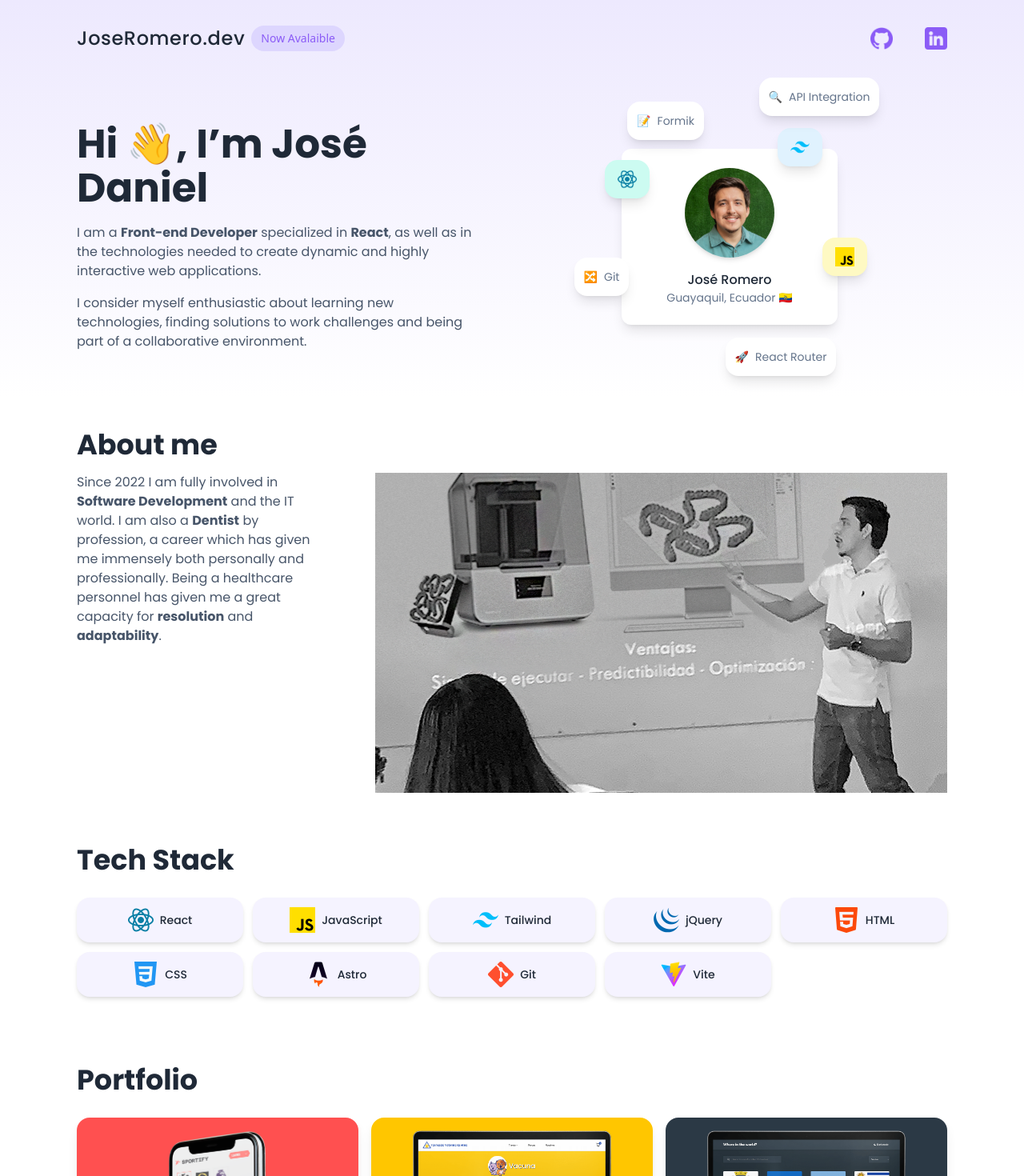
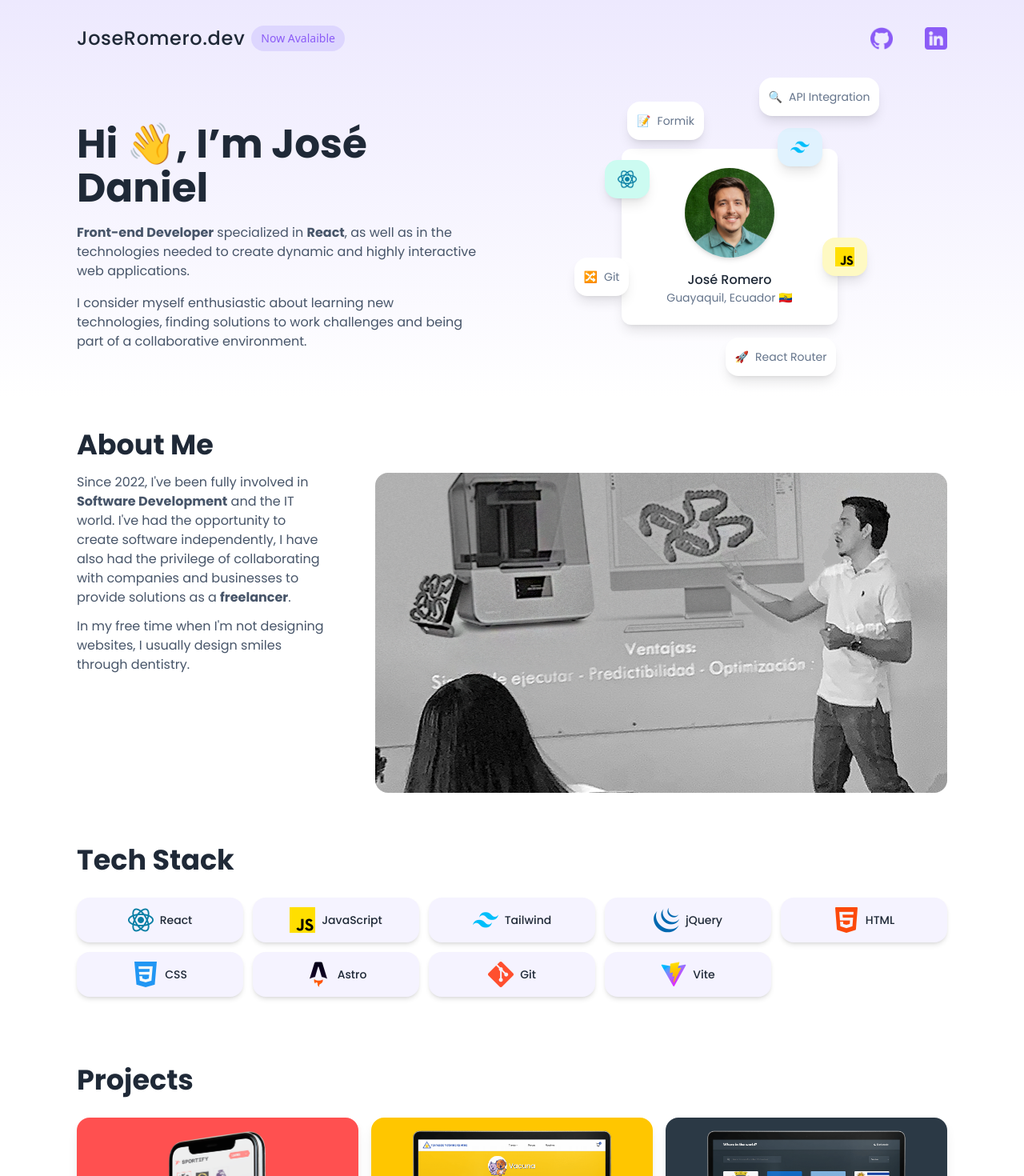
Before and after one commit to JoseDanielRomero/Jose-Romero-Portfolio, a React (Create React App) app: page / in a window 1280 px wide. Shown: the top 1470 px of the page at 80% size. Built offline with nearby package versions, Linux system fonts and the light colour scheme.

Commit message:
Update AboutSection text

```diff
--- a/src/components/AboutSection.js
+++ b/src/components/AboutSection.js
@@ -53,12 +53,13 @@ function AboutSection() {
   return (
     <>
       <article className="h-auto w-full flex flex-col items-start justify-start gap-2">
-        <h3 className="font-poppins font-bold text-[25px] md:text-[35px] leading-[2.3rem] md:leading-[55px] mt-3 md:mt-8 text-gray-800">About me</h3>
+        <h3 className="font-poppins font-bold text-[25px] md:text-[35px] leading-[2.3rem] md:leading-[55px] mt-3 md:mt-8 text-gray-800">About Me</h3>
         <section className="h-auto md:h-[400px] w-full flex flex-col md:flex-row gap-4">
-          <div className="h-auto w-full md:h-full md:w-1/3">
-            <p className="font-poppins text-base font-normal md:pr-10 text-slate-600">Since 2022 I am fully involved in <b>Software Development</b> and the IT world. I am also a <b>Dentist</b> by profession, a career which has given me immensely both personally and professionally. Being a healthcare personnel has given me a great capacity for <b>resolution</b> and <b>adaptability</b>.</p>
+          <div className="h-auto w-full md:h-full md:w-1/2 lg:w-1/3 flex flex-col gap-3">
+            <p className="font-poppins text-base font-normal md:pr-10 text-slate-600">Since 2022, I've been fully involved in <b>Software Development</b> and the IT world. I've had the opportunity to create software independently, I have also had the privilege of collaborating with companies and businesses to provide solutions as a <b>freelancer</b>.</p>
+            <p className="font-poppins text-base font-normal md:pr-10 text-slate-600">In my free time when I'm not designing websites, I usually design smiles through dentistry.</p>
           </div>
-          <div className="h-[300px] w-full bg-cover md:bg-auto md:h-full md:w-2/3 bg-right-top bg-no-repeat mb-5 md:mb-0" style={{backgroundImage: `url(${aboutmeImage})`}} />
+          <div className="h-[300px] w-full rounded-2xl bg-cover md:bg-auto md:h-full md:w-1/2 lg:w-2/3 bg-right-top bg-no-repeat mb-5 md:mb-0" style={{backgroundImage: `url(${aboutmeImage})`}} />
         </section>
       </article>
       <article className="h-auto w-full flex flex-col items-start justify-start gap-2 md:gap-0">
--- a/src/components/HeroSection.js
+++ b/src/components/HeroSection.js
@@ -8,7 +8,7 @@ function HeroSection() {
     <div className="h-full w-full gap-4 md:gap-0 flex flex-col md:flex-row ">
       <div className="h-auto md:h-[400px] w-full md:w-1/2 md:pr-10 flex flex-col items-start justify-start md:justify-center gap-4 ">
         <h1 className="font-poppins font-bold text-[30px] md:text-[50px] leading-[2.3rem] md:leading-[55px] text-gray-800">Hi 👋, I’m José Daniel</h1>
-        <p className="font-poppins text-base font-normal text-slate-600">I am a <b>Front-end Developer</b> specialized in <b>React</b>, as well as in the technologies needed to create dynamic and highly interactive web applications.</p>
+        <p className="font-poppins text-base font-normal text-slate-600"><b>Front-end Developer</b> specialized in <b>React</b>, as well as in the technologies needed to create dynamic and highly interactive web applications.</p>
         <p className="hidden font-poppins text-base font-normal md:block text-slate-600">I consider myself enthusiastic about learning new technologies, finding solutions to work challenges and being part of a collaborative environment.</p>
       </div>
       <div className="h-[400px] w-full md:w-1/2 flex items-center justify-center ">
--- a/src/components/ProyectsSection.js
+++ b/src/components/ProyectsSection.js
@@ -65,7 +65,7 @@ function ProyectsSection() {
 
   return (
     <article className="h-auto w-full flex flex-col items-start justify-start gap-2 md:gap-0">
-      <h3 className="font-poppins font-bold text-[25px] md:text-[35px] leading-[2.3rem] md:leading-[55px] mt-5 md:mt-14 text-gray-800">Portfolio</h3>
+      <h3 className="font-poppins font-bold text-[25px] md:text-[35px] leading-[2.3rem] md:leading-[55px] mt-5 md:mt-14 text-gray-800">Projects</h3>
       <div className="grid grid-cols-1 md:grid-cols-2 lg:grid-cols-3 gap-4 w-full mt-0 mb-5 md:my-5">
         {proyects.map(proyect => {
           return (
```
